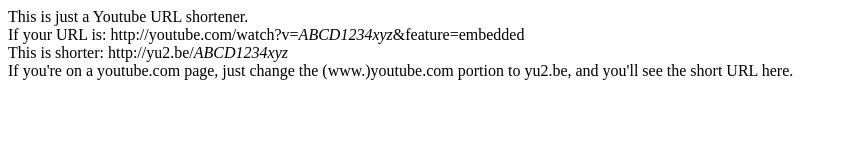
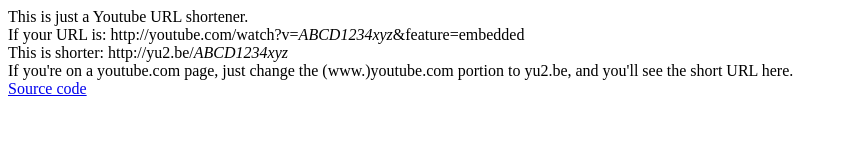
Before and after one commit to benizi/yu2.be, a plain HTML site: page public/index.html in a window 1280 px wide. Shown: the whole page, without its empty margins (0-848 px from the left). Drawn offline with Linux system fonts and the light colour scheme.

Commit message:
Add GitHub link

```diff
--- a/public/index.html
+++ b/public/index.html
@@ -8,5 +8,6 @@
     <div>If your URL is: http://youtube.com/watch?v=<em>ABCD1234xyz</em>&feature=embedded</div>
     <div>This is shorter: http://yu2.be/<em>ABCD1234xyz</em></div>
     <div>If you're on a youtube.com page, just change the (www.)youtube.com portion to yu2.be, and you'll see the short URL here.</div>
+    <div><a href="https://github.com/benizi/yu2.be/">Source code</a></div>
   </body>
 </html>
```
